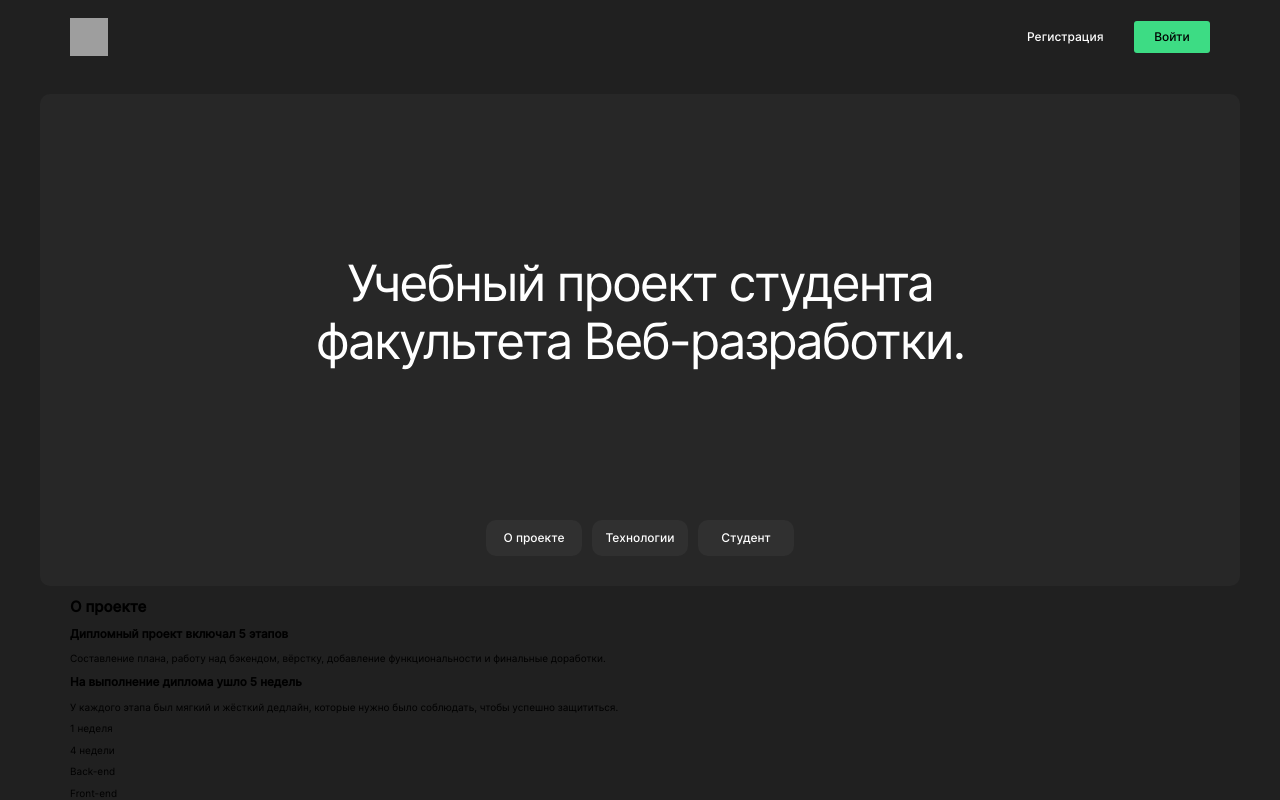
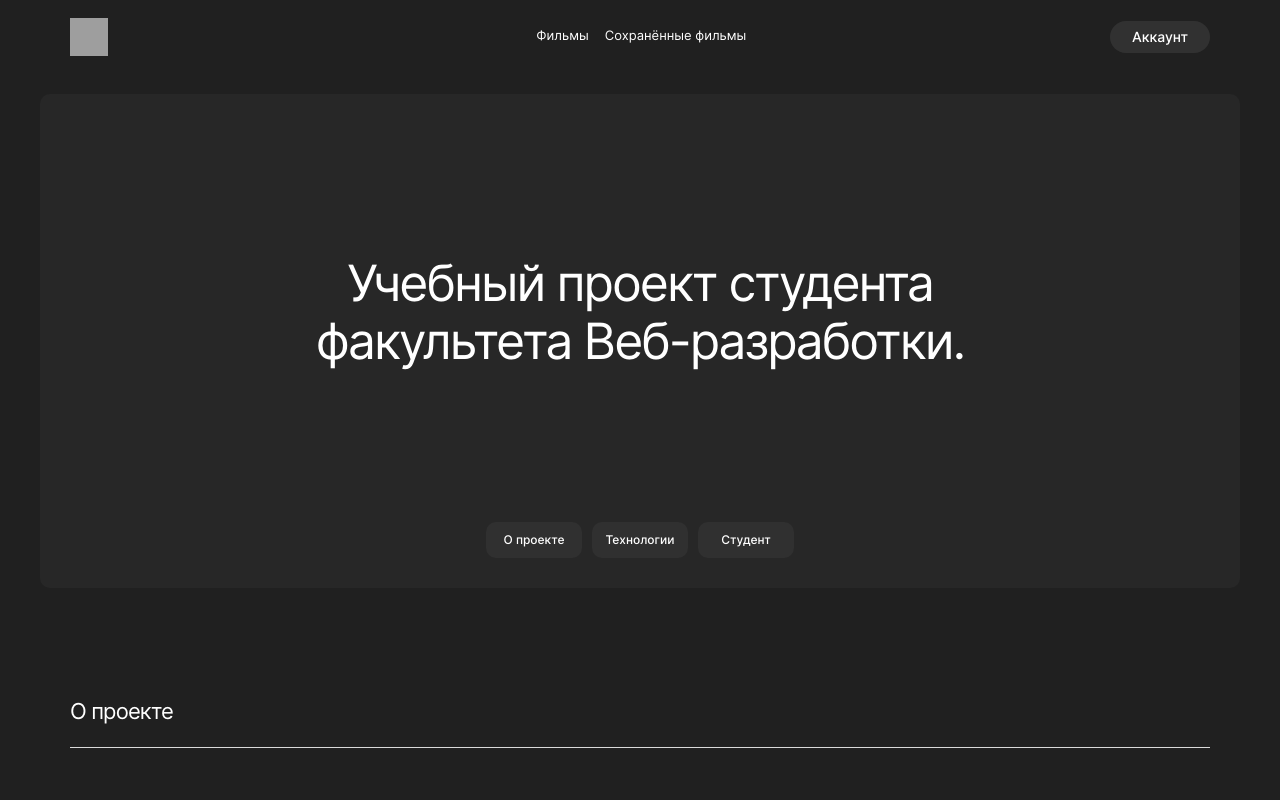
Before and after one commit to Sattturday/movies-explorer-frontend, a React (Create React App) app: page / in a window 1280 px wide. Shown: the top 800 px of the page. Built offline with nearby package versions, Linux system fonts and the light colour scheme; grey boxes are pictures that could not be loaded.

Commit message:
style: add styles for AboutProject

```diff
--- a/src/components/App/App.js
+++ b/src/components/App/App.js
@@ -12,7 +12,7 @@ import NotFound from '../NotFound/NotFound';
 import Header from '../common/Header/Header';
 
 function App() {
-  const [loggedIn, setLoggedIn] = useState(false);
+  const [loggedIn, setLoggedIn] = useState(true);
   const [menuOpen, setMenuOpen] = useState(false);
 
   function handleBurgerClick() {
--- a/src/components/common/Navigation/Navigation.scss
+++ b/src/components/common/Navigation/Navigation.scss
@@ -8,10 +8,6 @@
   @include media-small {
     display: flex;
     justify-content: flex-end;
-  }
-
-  @include media-mobile {
-    width: 100%;
   }
 
   &_out {
--- a/src/components/landing/AboutProject/AboutProject.js
+++ b/src/components/landing/AboutProject/AboutProject.js
@@ -3,7 +3,7 @@ import './AboutProject.scss';
 function AboutProject() {
   return (
     <section className="about-project">
-      <div className="wrapper">
+      <div className="wrapper wrapper_main">
         <h2 className="about-project__title">О проекте</h2>
         <div className="about-project__container">
           <div className="about-project__column">
--- a/src/components/landing/AboutProject/AboutProject.scss
+++ b/src/components/landing/AboutProject/AboutProject.scss
@@ -1,2 +1,124 @@
+@import '../../../styles/abstract/constants.scss';
+@import '../../../styles/abstract/mixins.scss';
+@import '../../../styles/abstract/placeholders.scss';
+
 .about-project {
+  padding-top: 11rem;
+
+  @include media-small {
+    padding-top: 9rem;
+  }
+
+  @include media-mobile {
+    padding-top: 7.2rem;
+  }
 }
+
+.about-project__title {
+  @include section-title;
+}
+
+.about-project__container {
+  padding-top: 7rem;
+  display: flex;
+  justify-content: space-between;
+  gap: 3rem;
+
+  @include media-mobile {
+    padding-top: 6.2rem;
+    flex-direction: column;
+    gap: 5.5rem;
+  }
+}
+
+.about-project__column {
+  width: 55rem;
+  display: flex;
+  flex-direction: column;
+  gap: 2.6rem;
+
+  @include media-medium {
+    width: 43rem;
+    gap: 2.4rem;
+  }
+
+  @include media-small {
+    width: 32rem;
+    gap: 2.2rem;
+  }
+
+  @include media-mobile {
+    width: 100%;
+    gap: 1.8rem;
+  }
+}
+
+.about-project__subtitle {
+  margin: 0;
+  font-size: 2rem;
+  font-weight: 400;
+  line-height: normal;
+  letter-spacing: -0.8px;
+
+  @include media-mobile {
+    font-size: 1.8rem;
+    letter-spacing: -0.72px;
+  }
+}
+
+.about-project__description {
+  margin: 0;
+  font-size: 1.4rem;
+  font-weight: 400;
+  line-height: 1.42;
+
+  @include media-small {
+    font-size: 1.2rem;
+    line-height: 1.5;
+  }
+
+  @include media-mobile {
+    font-size: 1.1rem;
+    line-height: 1.45;
+  }
+}
+
+.about-project__timing {
+  padding: 11rem 0;
+  display: grid;
+  grid-template-columns: 20% 80%;
+  grid-template-rows: 3.6rem 3.1rem;
+  align-items: end;
+
+  @include media-small {
+    padding: 9.4rem 0 9rem;
+    grid-template-columns: 21% 79%;
+  }
+
+  @include media-mobile {
+    padding: 5.9rem 0 6.9rem;
+    grid-template-columns: 35.2% 64.8%;
+    grid-template-rows: 3.5rem 2.4rem;
+  }
+}
+
+.about-project__timing-back {
+  height: 100%;
+  display: flex;
+  align-items: center;
+  justify-content: center;
+  @include timing-text($color-dark-xl);
+  background-color: $color-green;
+}
+
+.about-project__timing-front {
+  height: 100%;
+  display: flex;
+  align-items: center;
+  justify-content: center;
+  @include timing-text($color-light-xl);
+  background-color: $color-dark-s;
+}
+.about-project__signature {
+  @include timing-text($color-light-m);
+}
--- a/src/components/landing/NavTab/NavTab.scss
+++ b/src/components/landing/NavTab/NavTab.scss
@@ -3,7 +3,7 @@
 @import '../../../styles/abstract/placeholders.scss';
 
 .nav-tab {
-  padding: 15rem 0 3rem;
+  padding: 15.2rem 0 3rem;
   min-width: 30.8rem;
 
   @include media-small {
--- a/src/styles/abstract/mixins.scss
+++ b/src/styles/abstract/mixins.scss
@@ -67,6 +67,45 @@
   }
 }
 
+@mixin section-title {
+  margin: 0;
+  display: flex;
+  flex-direction: column;
+  font-size: 2.2rem;
+  font-weight: 400;
+  line-height: normal;
+  letter-spacing: -0.88px;
+
+  &:after {
+    content: '';
+    width: 100%;
+    height: 2.3rem;
+    border-bottom: 1px $color-light-l solid;
+  }
+
+  @include media-mobile {
+    font-size: 1.8rem;
+    letter-spacing: -0.72px;
+
+    &:after {
+      height: 2.8rem;
+    }
+  }
+}
+
+@mixin timing-text($color) {
+  margin: 0;
+  color: $color;
+  text-align: center;
+  font-size: 1.4rem;
+  font-weight: 400;
+  line-height: normal;
+
+  @include media-mobile {
+    font-size: 1.1rem;
+  }
+}
+
 @mixin footer-text($color) {
   margin: 0;
   font-size: 1.3rem;
--- a/src/styles/base/base.scss
+++ b/src/styles/base/base.scss
@@ -19,6 +19,7 @@ body {
   margin: auto;
   @extend %font-prim;
   font-style: normal;
+  color: $color-light-xl;
   -moz-osx-font-smoothing: grayscale;
   -webkit-font-smoothing: antialiased;
   -webkit-text-size-adjust: 100%;
--- a/src/styles/base/wrapper.scss
+++ b/src/styles/base/wrapper.scss
@@ -15,6 +15,10 @@
   @include media-small {
     padding: 0 3rem;
 
+    &_main {
+      padding: 0 5rem;
+    }
+
     &_promo {
       padding: 0 2rem;
     }
@@ -22,5 +26,9 @@
 
   @include media-mobile {
     padding: 0 1.4rem;
+
+    &_main {
+      padding: 0 1.8rem;
+    }
   }
 }
```
